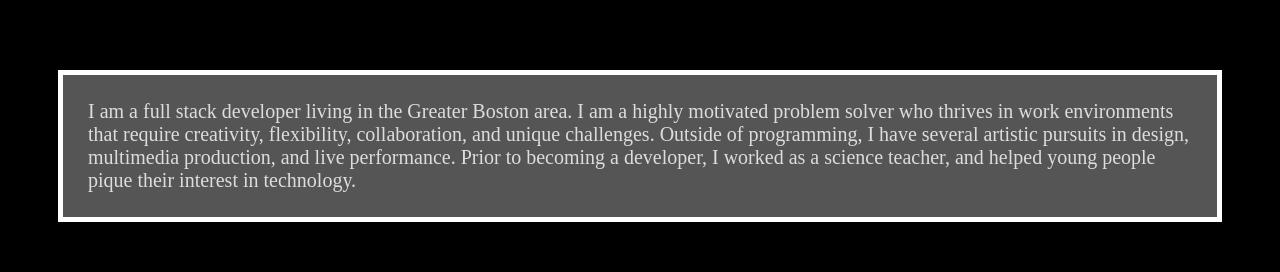
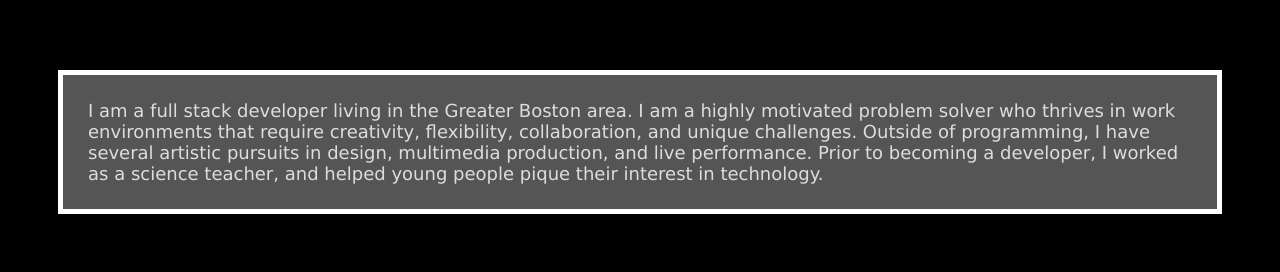
Before and after one commit to BLewis739/Portfolio1, a Vue app: page / in a window 1280 px wide. Shown: the part 611-883 px from the top of the page. Built offline with nearby package versions, Linux system fonts and the light colour scheme.

Commit message:
Updated for heroku push

```diff
--- a/src/styles/App.css
+++ b/src/styles/App.css
@@ -198,8 +198,8 @@ nav {
 
 .brand-statement {
   text-align: left;
-  font-size: 20px;
-  font-family: 'Times New Roman', Times, serif;
+  font-size: 18px;
+  font-family: Verdana, Geneva, Tahoma, sans-serif;
   margin: 50px;
   padding: 25px;
   border: solid white 5px;
@@ -214,12 +214,13 @@ nav {
 
 .home-link {
   font-family: Helvetica, sans-serif;
+  font-size: 20px;
   text-decoration: none;
   padding: 6px 20px;
   background-color: #dddddd;
   color: black;
   width: 200px;
-  height: 50px;
+  height: 75px;
   margin: 20px;
 }
 
```
